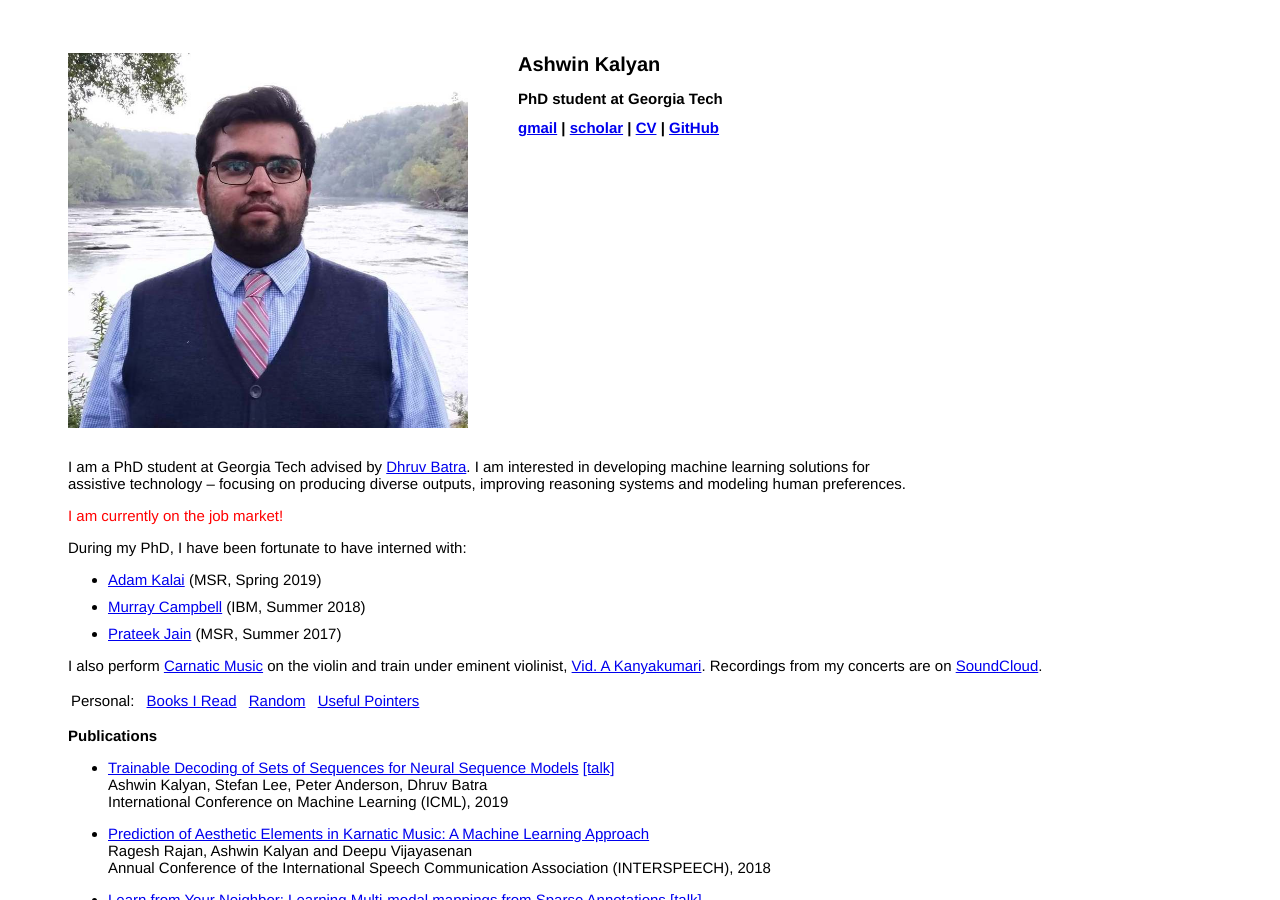
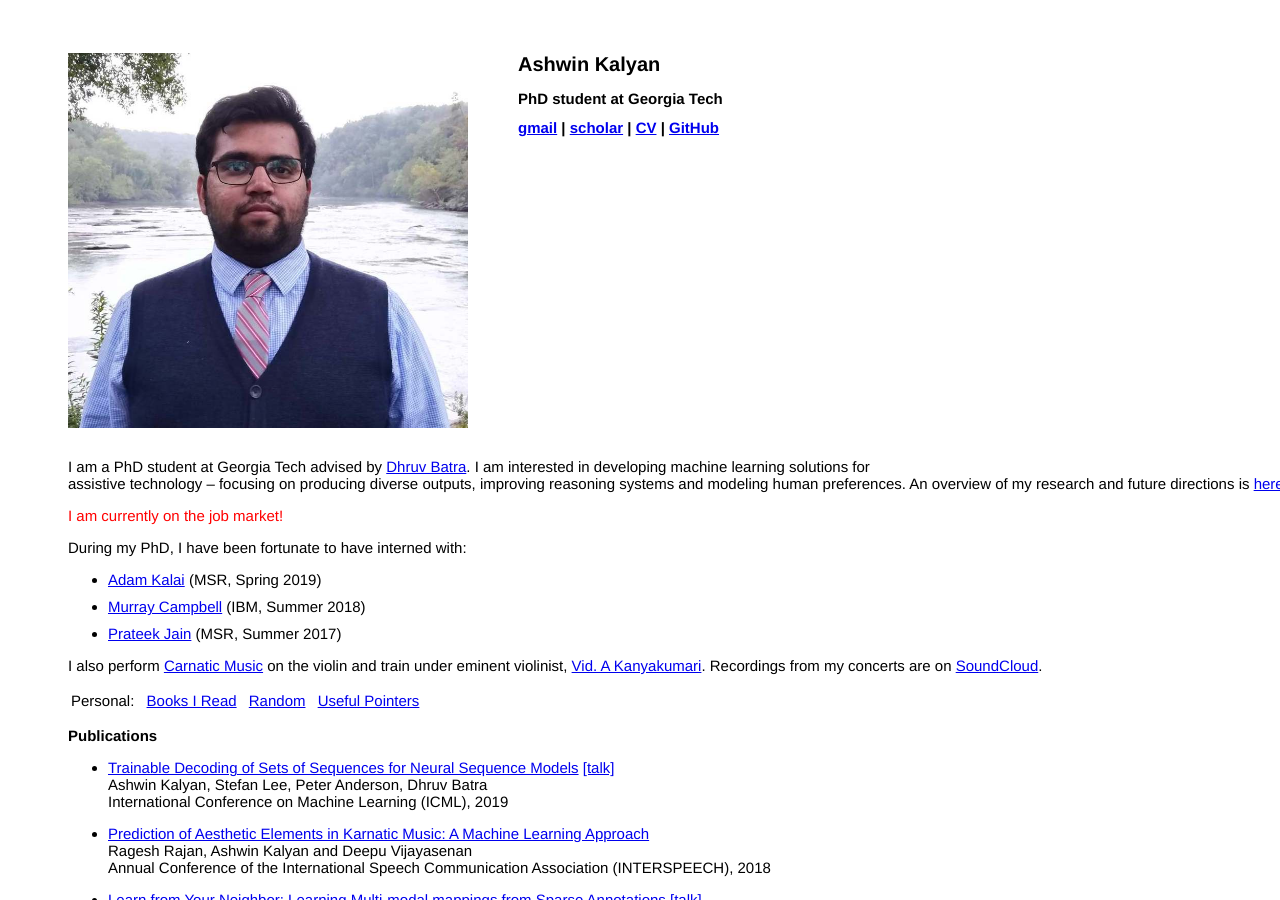
Before and after one commit to ashwinkalyan/ashwinkalyan.github.io, a Jekyll site: the page built from index.md, in a window 1280 px wide and 900 px high. Built offline with Jekyll 4.4.1, drawn with Linux system fonts in a browser that asks for light colours.

Commit message:
adds research statement

```diff
--- a/index.md
+++ b/index.md
@@ -2,7 +2,7 @@
 layout: front
 ---
 I am a PhD student at Georgia Tech advised by [Dhruv Batra](https://filebox.ece.vt.edu/~dbatra/). I am interested in developing machine learning solutions for <br>
-assistive technology -- focusing on producing diverse outputs, improving reasoning systems and modeling human preferences.
+assistive technology -- focusing on producing diverse outputs, improving reasoning systems and modeling human preferences. An overview of my research and future directions is [here](https://drive.google.com/file/d/1oTDpMSMr1nXKd8b7aZqFiMdl8Q5bEmp3/view?usp=sharing).
 
 <font color="red"> I am currently on the job market! </font>
 
```
